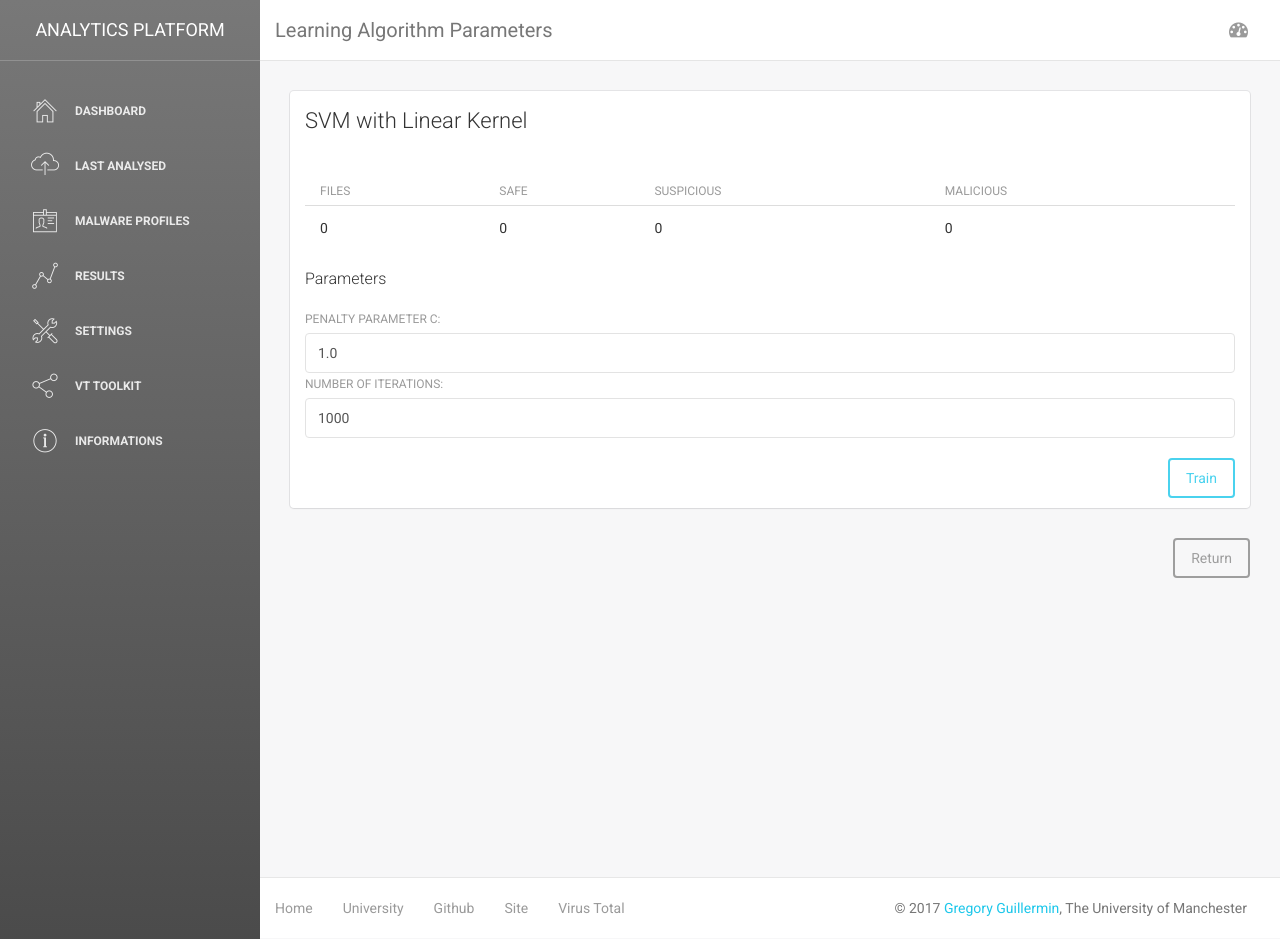
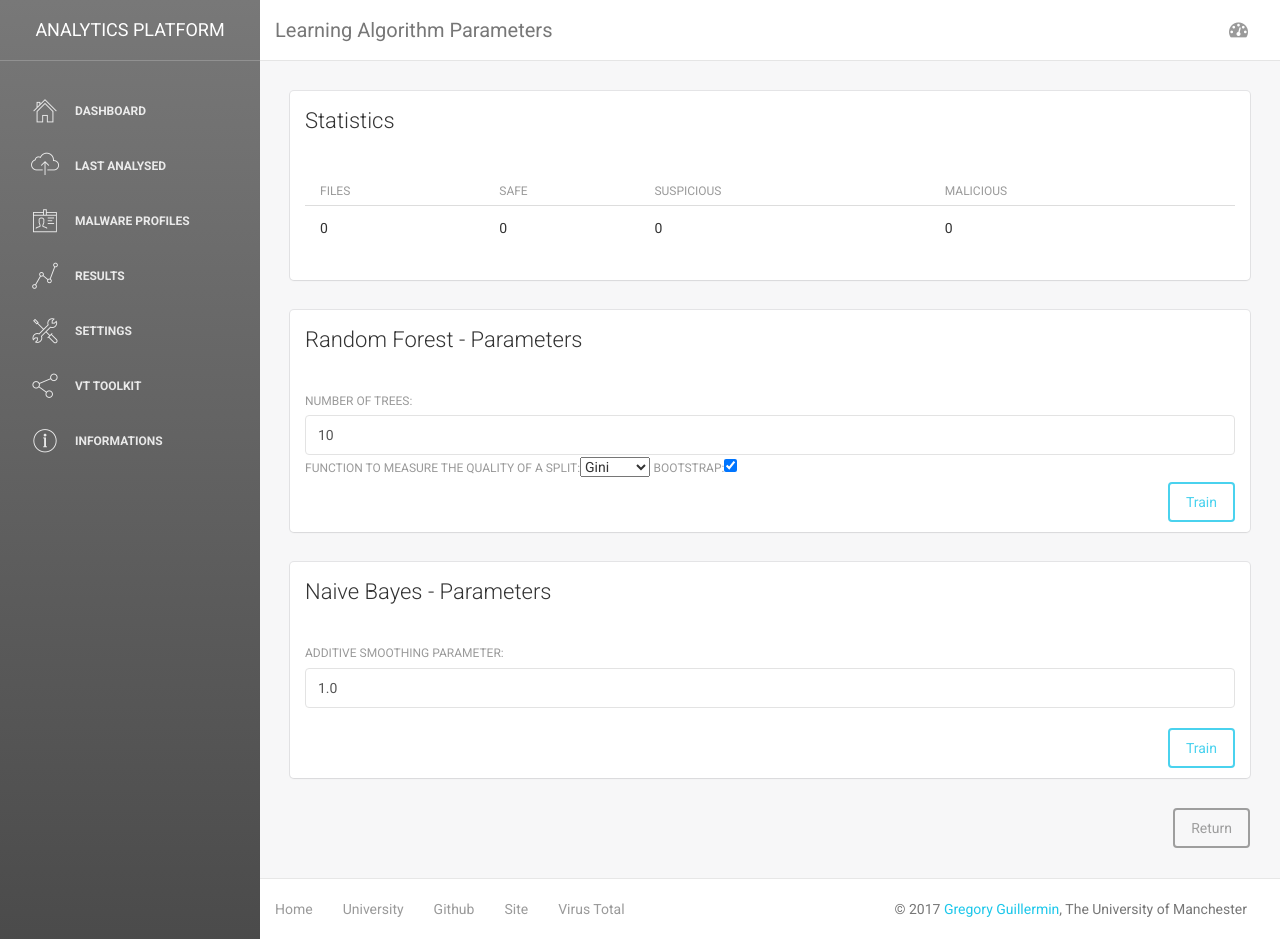
Before and after one commit to gregorygui/digitalforensic, a Django app: page /parameters/malware_decision/ in a window 1280 px wide. Run offline with Django 3.2, Linux system fonts and the light colour scheme; data that the repository does not hold is empty; some libraries are stand-ins or nearby versions.

Commit message:
Add ML forms

```diff
--- a/WebApp/classification/forms.py
+++ b/WebApp/classification/forms.py
@@ -9,6 +9,14 @@ class URLForm(forms.Form):
 class FileForm(forms.Form):
 	f = forms.FileField(widget=forms.ClearableFileInput(attrs={'multiple': True}))
 
-class AlgoSVMForm(forms.Form):
-	C = forms.FloatField(label='Penalty parameter C',initial=1.0,min_value=0.00001,max_value=100,widget=forms.TextInput(attrs={'class':'form-control'}))
-	iterations = forms.IntegerField(label='Number of iterations', initial=1000, min_value=100, max_value=1000000, widget=forms.TextInput(attrs={'class':'form-control'}))
+class AlgoRFForm(forms.Form):
+	trees = forms.IntegerField(label='Number of trees', initial=10, min_value=1, max_value=1000, widget=forms.TextInput(attrs={'class':'form-control'}))
+	#max_depth = forms.IntegerField(label='Max Depth', min_value=1, max_value=1000)
+	CHOICES = (
+		('GINI', 'Gini'),
+		('ENTROPY', 'Entropy'))
+	criterion = forms.ChoiceField(label='Function to measure the quality of a split', choices=CHOICES, required=True)
+	bootstrap = forms.BooleanField(label='Bootstrap', initial=True)
+
+class AlgoNBForm(forms.Form):
+	alpha = forms.FloatField(label='Additive smoothing parameter', initial=1.0, min_value=0.0, max_value=10.0, widget=forms.TextInput(attrs={'class':'form-control'}))
--- a/WebApp/classification/templates/classification/parametersLearning.html
+++ b/WebApp/classification/templates/classification/parametersLearning.html
@@ -5,7 +5,7 @@
 		<div class="col-md-12">
 			<div class="card">
 				<div class="header">
-					<h4 class="title">SVM with Linear Kernel</h4>
+					<h4 class="title">Statistics</h4>
 					<br/>
 				</div>
 				<div class="content">
@@ -28,13 +28,34 @@
 							</tr>
 						</tbody>
 					</table>
+				</div>
+			</div>
 
-					<h5 class="title">Parameters</h5>
+			<div class="card">
+				<div class="header">
+					<h4 class="title">Random Forest - Parameters</h4>
 					<br/>
-
+				</div>
+				<div class="content">
 					<form action="" method="post">
     					{% csrf_token %}
-    					{{ formAlgo }}
+    					{{ formRF }}
+					<br/>
+					<div class="clearfix">
+	    				<button type="submit" class="btn btn-info pull-right">Train</button>
+					</div>
+					</form>
+				</div>
+			</div>
+			<div class="card">
+				<div class="header">
+					<h4 class="title">Naive Bayes - Parameters</h4>
+					<br/>
+				</div>
+				<div class="content">
+					<form action="" method="post">
+    					{% csrf_token %}
+    					{{ formNB }}
 					<br/>
 					<div class="clearfix">
 	    				<button type="submit" class="btn btn-info pull-right">Train</button>
--- a/WebApp/classification/views.py
+++ b/WebApp/classification/views.py
@@ -2,7 +2,7 @@ from django.http import HttpResponseRedirect
 from django.shortcuts import render, redirect
 from django.conf import settings
 
-from .forms import HashForm, URLForm, FileForm, AlgoSVMForm
+from .forms import HashForm, URLForm, FileForm, AlgoRFForm, AlgoNBForm
 
 from .models import File, FileImport, FileFct, FileSection, FileExport, FileCriterion, DefaultCriterion
 
@@ -169,7 +169,8 @@ def parametersLearning(request):
     'nbSafe':len(File.objects.filter(maliciousness__lt=4)),
     'nbSusp':len(File.objects.filter(maliciousness__gt=4).filter(maliciousness__lt=6)),
     'nbMal':len(File.objects.filter(maliciousness__gt=6)),
-    'formAlgo':AlgoSVMForm()
+    'formRF':AlgoRFForm(),
+    'formNB':AlgoNBForm()
     }
 
     return render(request, 'classification/parametersLearning.html', context)
```
